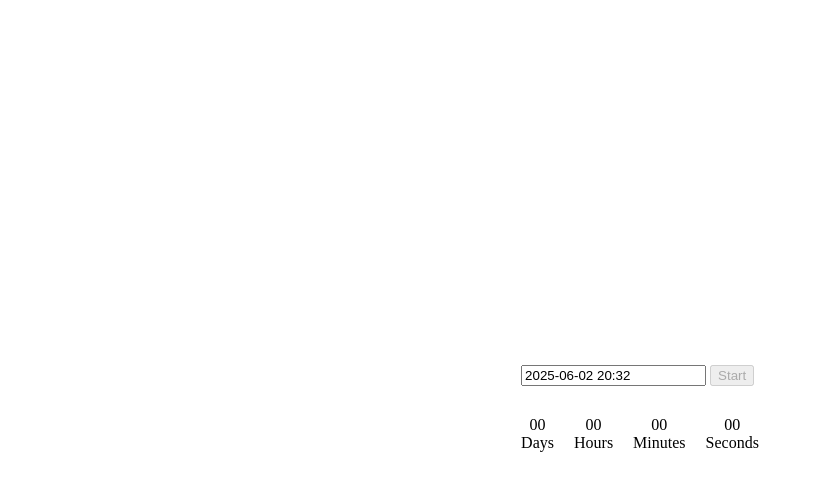
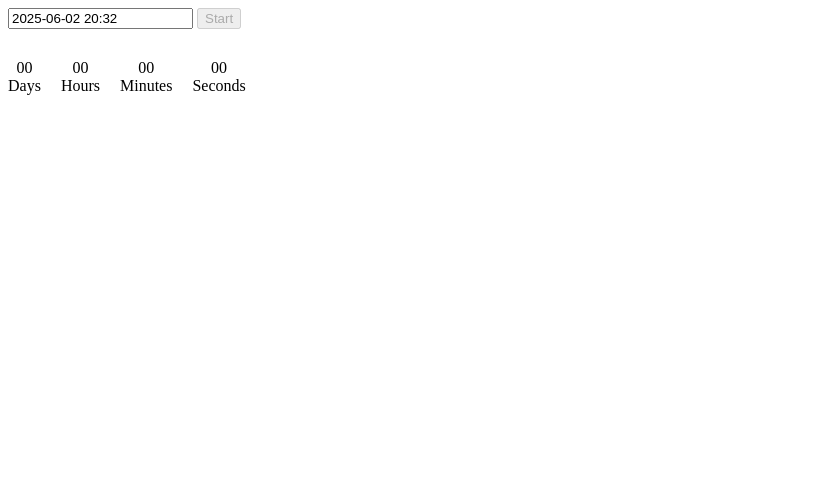
Before and after one commit to yasinbesni/goit-js-hw-10, a website built with Vite: page src/1-timer.html in a window 1280 px wide. Shown: the whole page, without its empty margins (0-814 px from the left). Built offline with nearby package versions, Linux system fonts and the light colour scheme.

Commit message:
revitioned css

```diff
--- a/src/css/styles.css
+++ b/src/css/styles.css
@@ -1,8 +1,8 @@
 body {
   height: 100vh;
   display: flex;
-  justify-content: center;
-  align-items: center;
+  justify-content: start;
+  align-items: start;
 }
 
 .timer {
```
